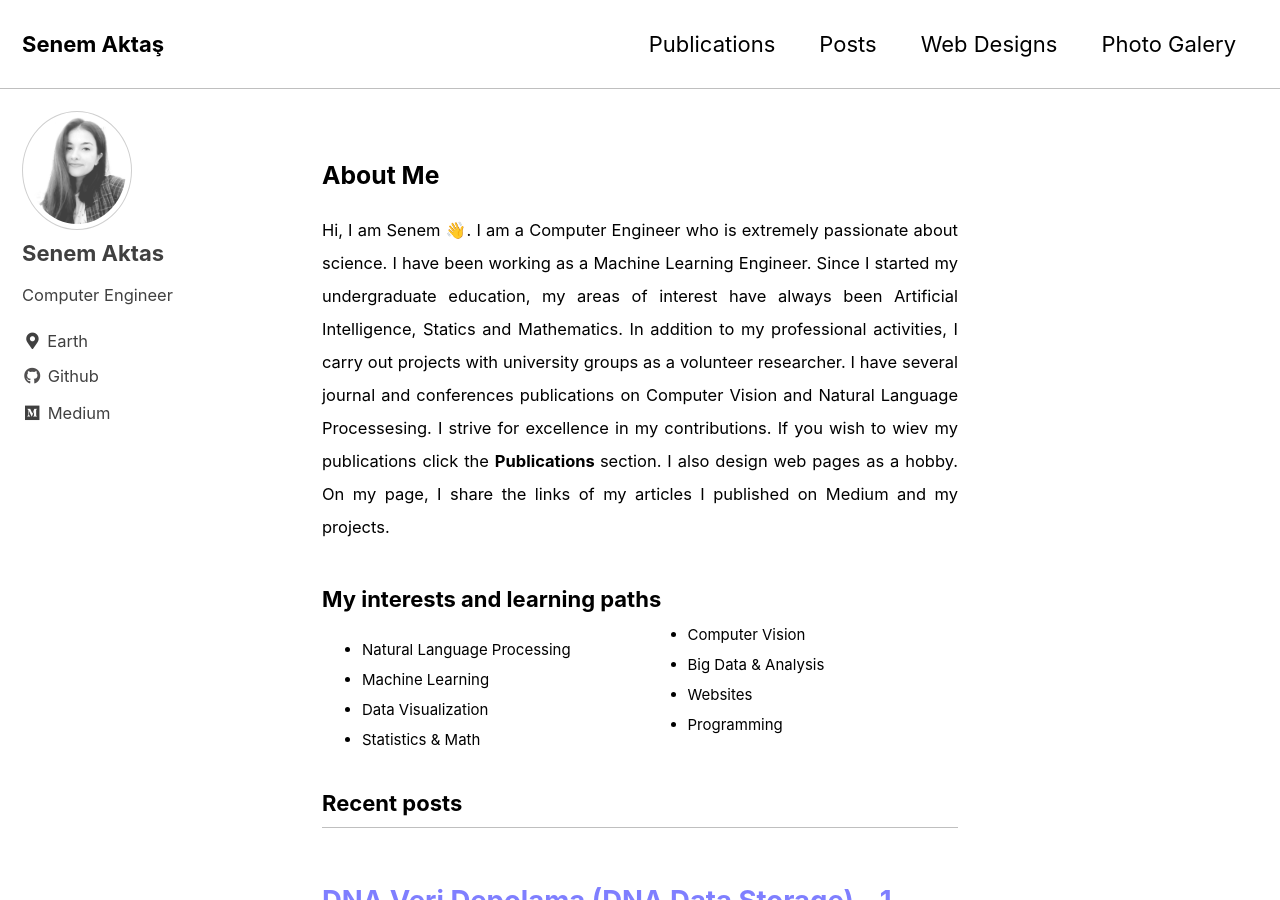
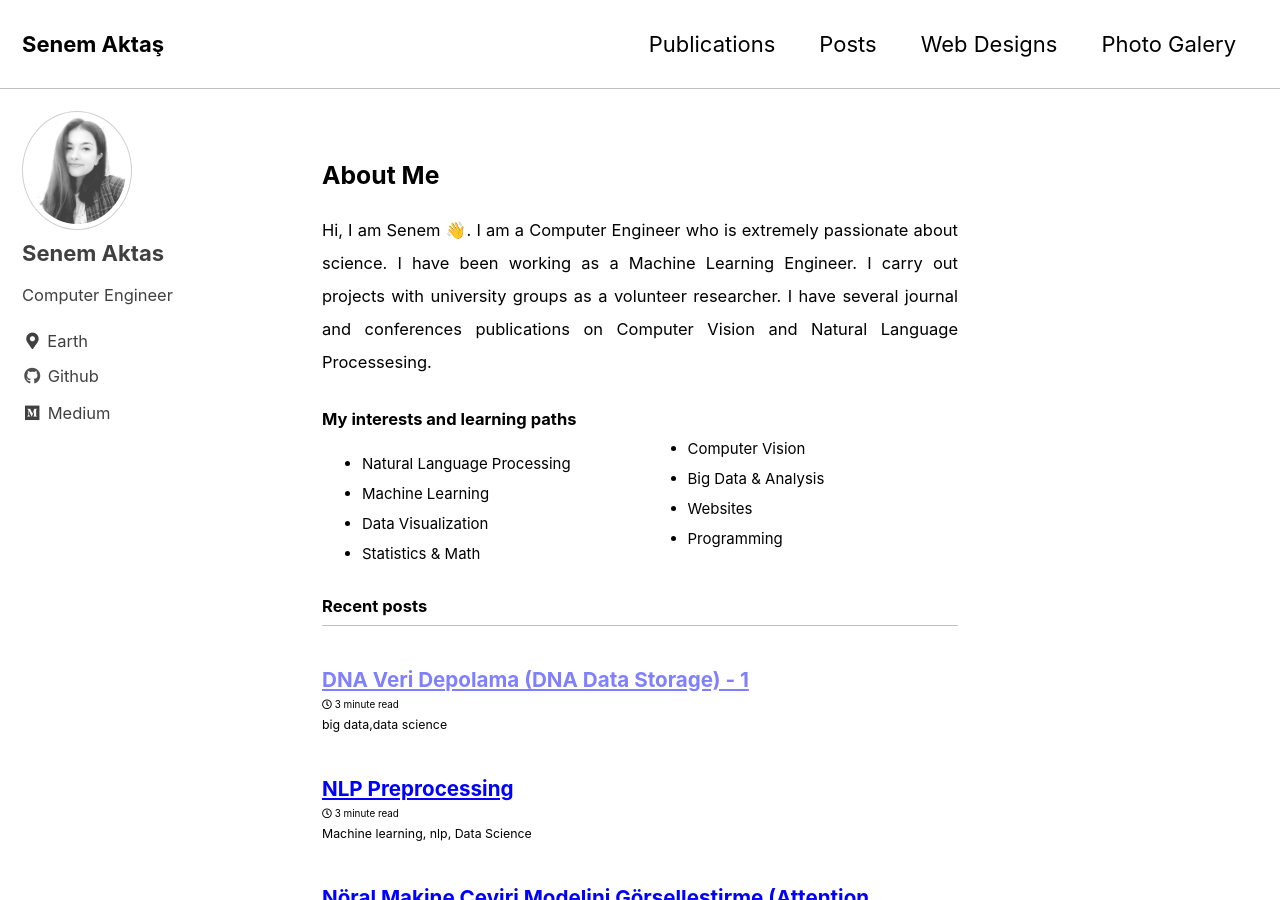
Before and after one commit to senemaktas/senemaktas.github.io, a Jekyll site: the page built from index.html, in a window 1280 px wide and 900 px high. Built offline with Jekyll 4.4.1, drawn with Linux system fonts in a browser that asks for light colours; cached includes are drawn as plain includes; the list of posts is cut into pages by our own code.

Commit message:
Update home.html

```diff
--- a/_layouts/home.html
+++ b/_layouts/home.html
@@ -3,12 +3,9 @@
 ---
 <h3> About Me </h3>
 
-<p style="text-align:justify"> <small>  Hi, I am Senem 👋. I am a Computer Engineer who is extremely passionate about science. I have been working as a Machine Learning Engineer.
-Since I started my undergraduate education, my areas of interest have always been Artificial Intelligence, Statics and Mathematics.
-In addition to my professional activities, I carry out projects with university groups as a volunteer researcher. I have several journal
-and conferences publications on Computer Vision and Natural Language Processesing. I strive for excellence in my contributions. If you wish
-  to wiev my publications click the <b> Publications </b> section. I also design web pages as a hobby. On my page, I share the links of my articles
-I published on Medium and my projects. </small> </p>
+<p style="text-align:justify"> <small>  Hi, I am Senem 👋. I am a Computer Engineer who is extremely passionate about science.
+I have been working as a Machine Learning Engineer. I carry out projects with university groups as a volunteer researcher. I have several journal
+and conferences publications on Computer Vision and Natural Language Processesing.  </p>
 
 <h6> My interests and learning paths </h6>
 
```
